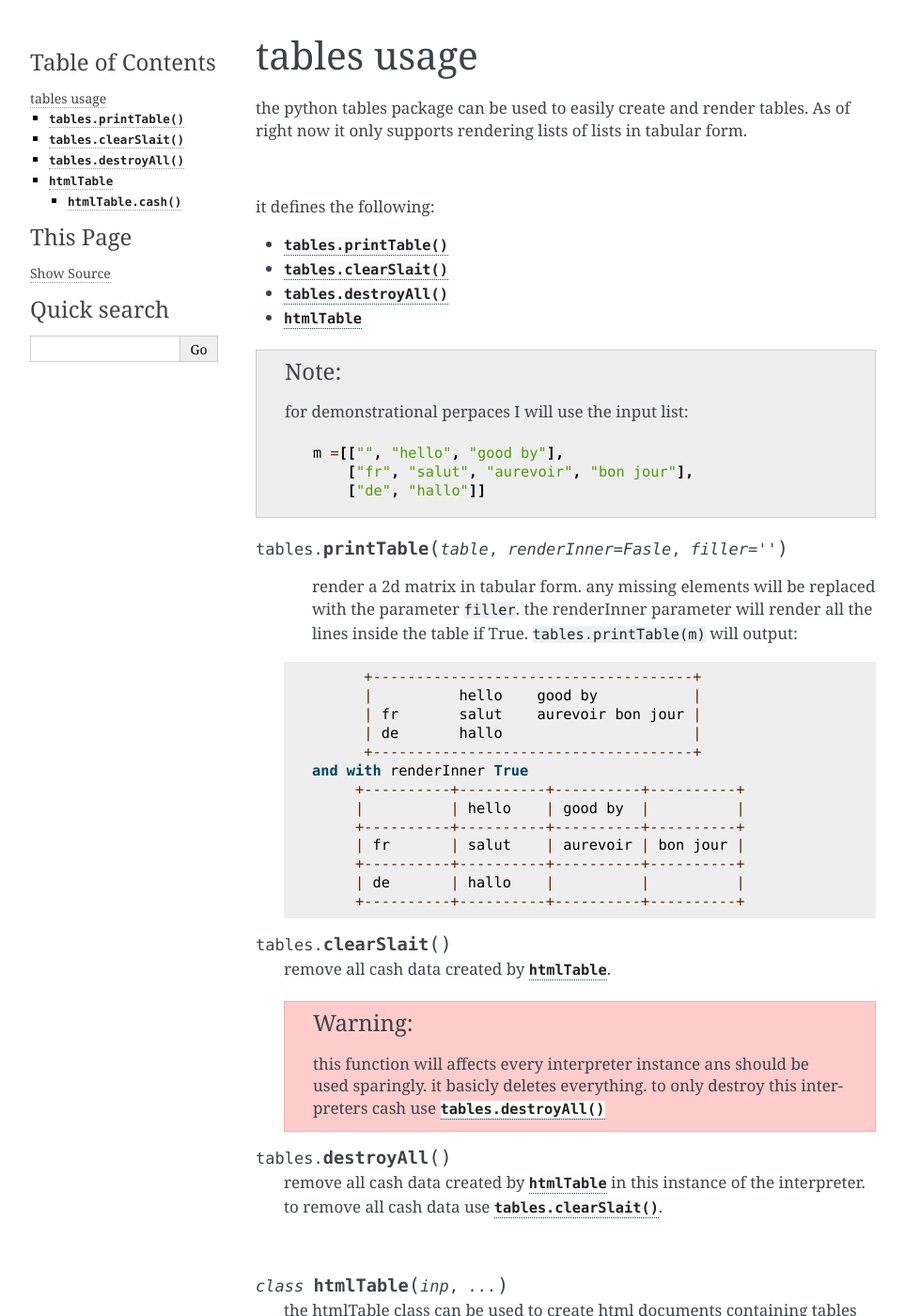
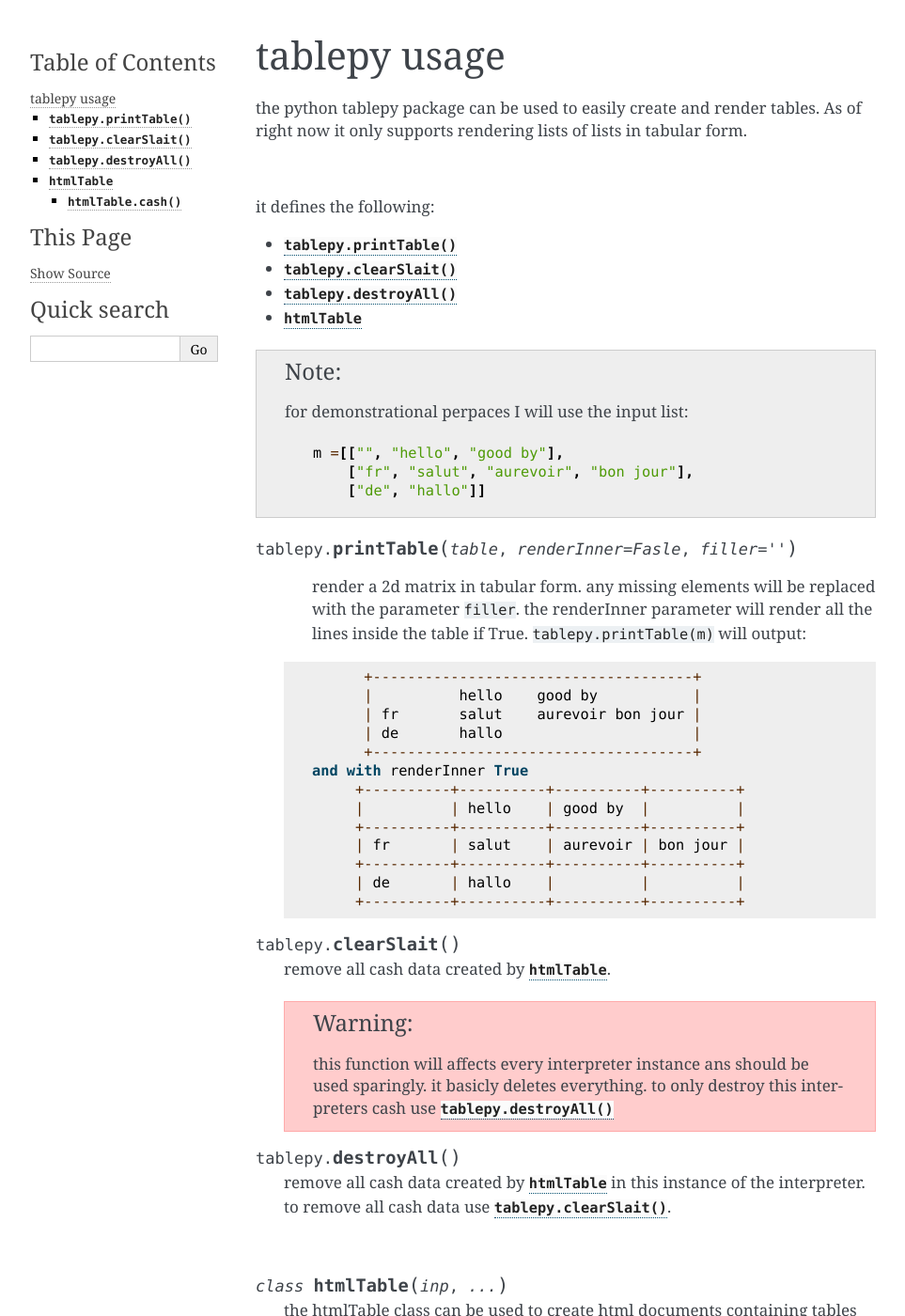
Before and after one commit to JulianWww/tables, a Sphinx documentation site: the page built from source/basics.rst, in a window 1280 px wide and 1400 px high. Shown: the whole window at 94% size, without its empty margins (148-1111 px from the left). Built offline with Sphinx 7.4.7, drawn with Linux system fonts in a browser that asks for light colours; some of the changed text lies outside the part shown.

Commit message:
Update basics.rst
change project name

```diff
--- a/source/basics.rst
+++ b/source/basics.rst
@@ -1,18 +1,18 @@
-tables usage
-============
+tablepy usage
+=============
 
-the python tables package can be used to easily create and render tables.
+the python tablepy package can be used to easily create and render tables.
 As of right now it only supports rendering lists of lists in tabular form.
 
 |
 
 it defines the following:
 
-* :py:func:`tables.printTable`
+* :py:func:`tablepy.printTable`
 
-* :py:func:`tables.clearSlait`
+* :py:func:`tablepy.clearSlait`
 
-* :py:func:`tables.destroyAll`
+* :py:func:`tablepy.destroyAll`
 
 * :py:class:`htmlTable`
 
@@ -28,10 +28,10 @@ it defines the following:
           ["de", "hallo"]]
 
 
-.. py:function:: tables.printTable(table, renderInner=Fasle, filler="")
+.. py:function:: tablepy.printTable(table, renderInner=Fasle, filler="")
 
     render a 2d matrix in tabular form. any missing elements will be replaced with the parameter ``filler``. the renderInner parameter will render all the lines inside the table if True.
-    ``tables.printTable(m)``
+    ``tablepy.printTable(m)``
     will output:
 
    .. code-block:: python
@@ -50,16 +50,16 @@ it defines the following:
           | de       | hallo    |          |          |
           +----------+----------+----------+----------+
 
-.. py:function:: tables.clearSlait()
+.. py:function:: tablepy.clearSlait()
 
     remove all cash data created by :py:class:`htmlTable`.
 
     .. warning::
-        this function will affects every interpreter instance ans should be used sparingly. it basicly deletes everything. to only destroy this interpreters cash use :py:func:`tables.destroyAll`
+        this function will affects every interpreter instance ans should be used sparingly. it basicly deletes everything. to only destroy this interpreters cash use :py:func:`tablepy.destroyAll`
 
-.. py:function:: tables.destroyAll()
+.. py:function:: tablepy.destroyAll()
 
-   remove all cash data created by :py:class:`htmlTable` in this instance of the interpreter. to remove all cash data use :py:func:`tables.clearSlait`.
+   remove all cash data created by :py:class:`htmlTable` in this instance of the interpreter. to remove all cash data use :py:func:`tablepy.clearSlait`.
 
 |
 
@@ -77,7 +77,7 @@ it defines the following:
 
     .. py:method:: cash()
 
-        resaves the table to the libraries html cash witch can be cleared using :py:func:`tables.clearSlait()` or :py:func:`tables.destroyAll()`
+        resaves the table to the libraries html cash witch can be cleared using :py:func:`tablepy.clearSlait()` or :py:func:`tablepy.destroyAll()`
 
     .. py:method:: open():
 
```
